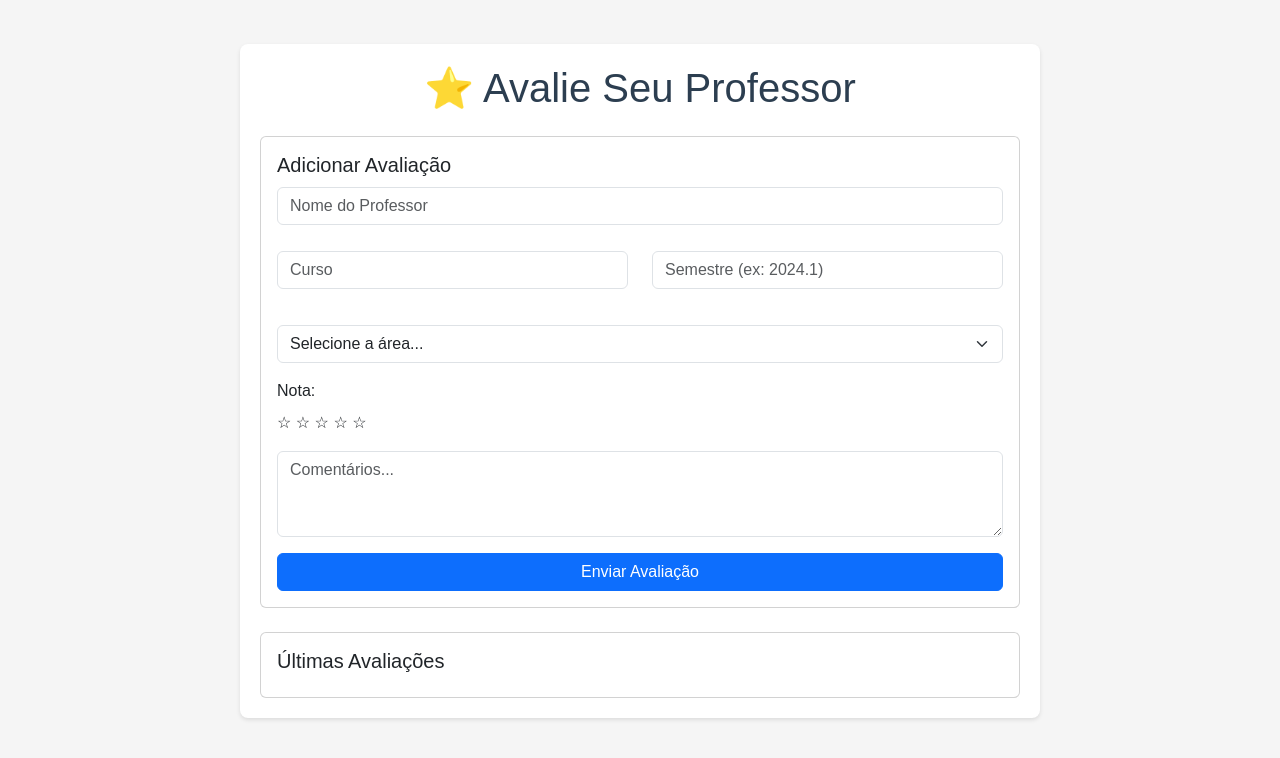
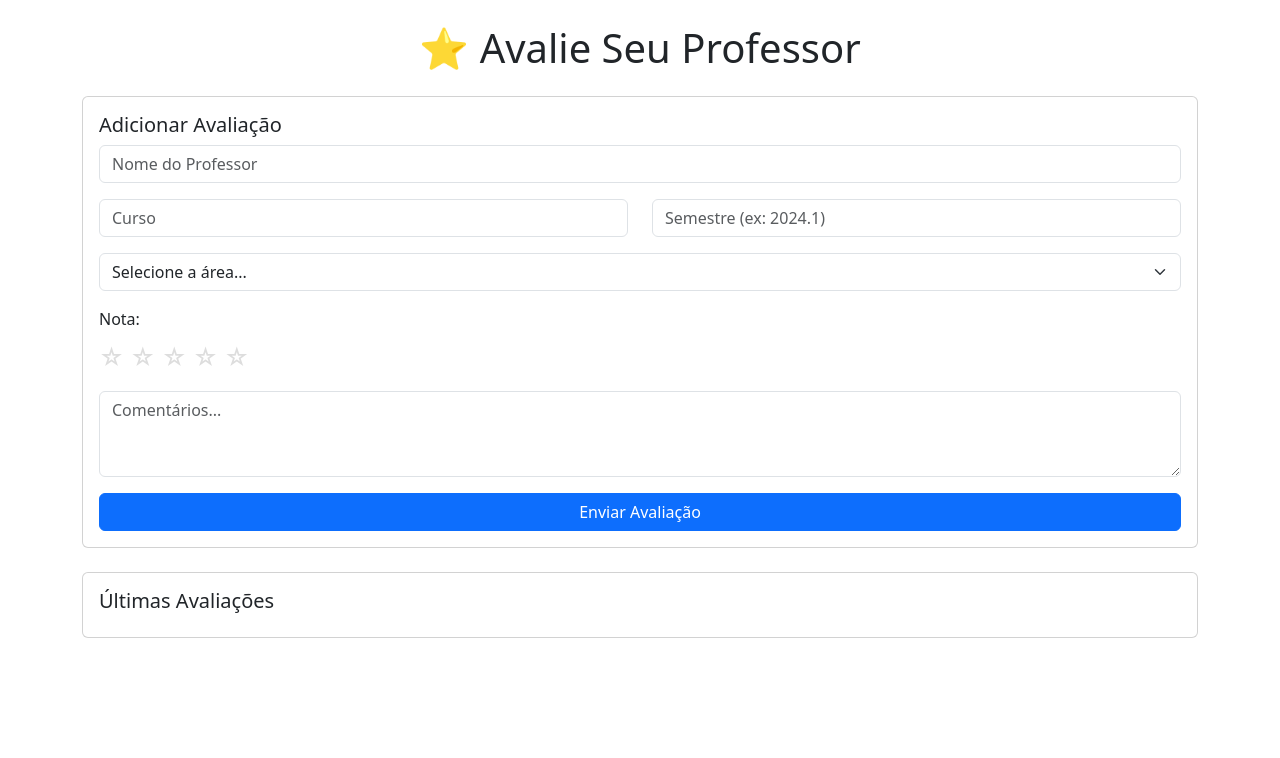
Before and after one commit to gugupika/avalia-professores, a plain HTML site: page index.html in a window 1280 px wide. Drawn offline with nearby package versions, Linux system fonts and the light colour scheme.

Commit message:
Update style.css

```diff
--- a/style.css
+++ b/style.css
@@ -1,57 +1,40 @@
-body {
-    font-family: Arial, sans-serif;
-    margin: 0;
-    padding: 20px;
-    background-color: #f5f5f5;
-    color: #333;
+/* Cores temáticas por área */
+.exatas { border-left: 4px solid #2196F3 !important; }
+.humanas { border-left: 4px solid #FF9800 !important; }
+.biologicas { border-left: 4px solid #4CAF50 !important; }
+.terra { border-left: 4px solid #795548 !important; }
+
+/* Estrelas de avaliação */
+.estrelas {
+    font-size: 24px;
+    cursor: pointer;
+}
+.estrelas span {
+    color: #ddd;
+    transition: all 0.3s;
+}
+.estrelas span.ativa {
+    color: #FFD700;
 }
 
-.container {
-    max-width: 800px;
-    margin: 0 auto;
-    background: white;
-    padding: 20px;
+/* Cards de avaliação */
+.avaliacao-item {
+    margin-bottom: 1.5rem;
     border-radius: 8px;
-    box-shadow: 0 2px 4px rgba(0, 0, 0, 0.1);
+    box-shadow: 0 2px 4px rgba(0,0,0,0.1);
+}
+.media-nota {
+    font-weight: bold;
+    color: #FF6D00;
 }
 
-h1 {
-    text-align: center;
-    color: #2c3e50;
+/* Respostas e interações */
+.respostas {
+    margin-left: 2rem;
+    border-left: 2px solid #eee;
+    padding-left: 1rem;
 }
-
-.form-avaliacao {
-    margin-bottom: 30px;
-    padding: 20px;
-    background: #ecf0f1;
-    border-radius: 8px;
+.btn-like, .btn-resposta {
+    font-size: 0.8rem;
+    padding: 0.2rem 0.5rem;
 }
-
-input, select, textarea {
-    width: 100%;
-    padding: 10px;
-    margin: 10px 0;
-    border: 1px solid #ddd;
-    border-radius: 4px;
-}
-
-button {
-    background: #3498db;
-    color: white;
-    border: none;
-    padding: 10px 15px;
-    border-radius: 4px;
-    cursor: pointer;
-}
-
-button:hover {
-    background: #2980b9;
-}
-
-.avaliacao-item {
-    background: white;
-    margin: 10px 0;
-    padding: 15px;
-    border-radius: 4px;
-    box-shadow: 0 1px 3px rgba(0, 0, 0, 0.1);
-}
```
